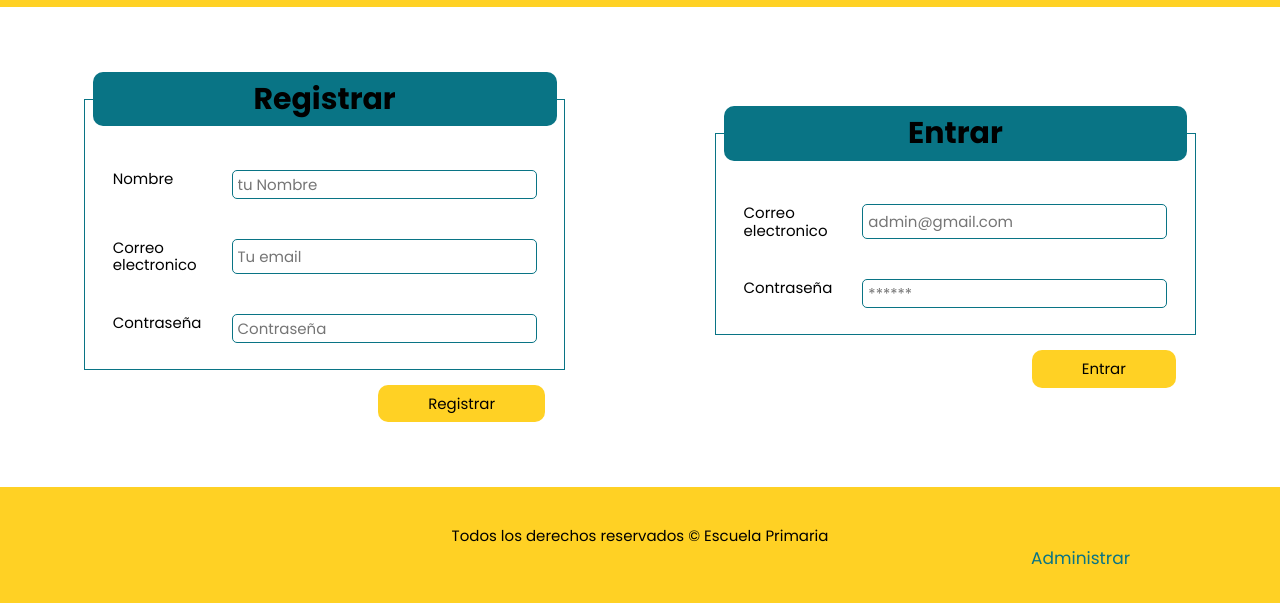
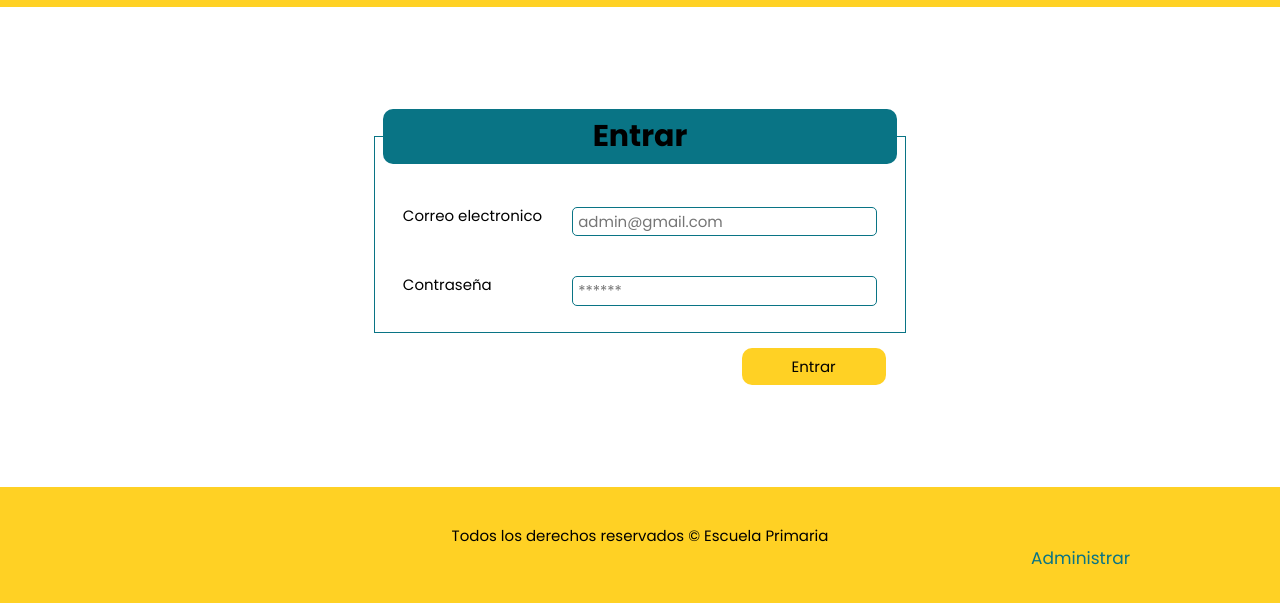
Before and after one commit to FrancoSilva77/proyecto-software, a plain HTML site: page login.html in a window 1280 px wide. Shown: the part 191-794 px from the top of the page. Drawn offline with Linux system fonts and the light colour scheme.

Commit message:
Registro remove

```diff
--- a/css/styles.css
+++ b/css/styles.css
@@ -310,7 +310,6 @@ a {
   min-height: 40rem;
   display: flex;
   flex-direction: column;
-  gap: 0 15rem;
   margin-top: 3rem;
 }
 
--- a/login.html
+++ b/login.html
@@ -28,29 +28,6 @@
   </header>
 
   <main class="formlg contenedor">
-    <div class="formlg__registrar">
-      <form action="">
-        <fieldset class="legend__registrar">
-          <legend>Registrar</legend>
-          <div class="campo">
-            <label for="">Nombre</label>
-            <input type="text" placeholder="tu Nombre">
-          </div>
-
-          <div class="campo">
-            <label for="">Correo electronico</label>
-            <input type="text" placeholder="Tu email">
-          </div>
-
-          <div class="campo">
-            <label for="">Contraseña</label>
-            <input type="password" placeholder="Contraseña">
-          </div>
-        </fieldset>
-        <div class="formlg__btn"><input class="btn" type="submit" value="Registrar"></div>
-      </form>
-    </div>
-
     <div class="formlg__login">
       <form action="">
         <fieldset>
```
